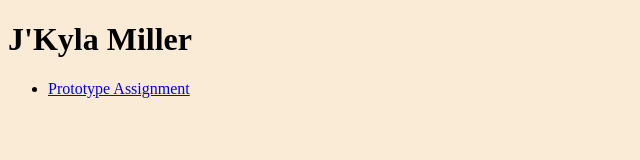
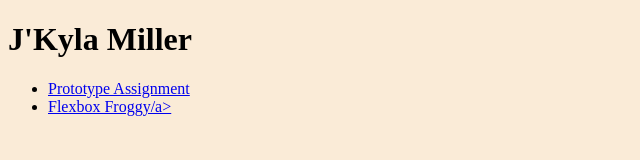
Before and after one commit to jlmiller4/ifsc-1310, a plain HTML site: page index.html in a window 1280 px wide. Shown: the whole page, without its empty margins (0-640 px from the left). Drawn offline with Linux system fonts and the light colour scheme.

Commit message:
Froggy added

```diff
--- a/index.html
+++ b/index.html
@@ -14,6 +14,7 @@
     <nav>
         <ul>
             <li><a href="prototype/index.html">Prototype Assignment</a></li>
+            <li><a href="assets/img/Screenshot 2024-02-29 134450.png">Flexbox Froggy/a></li>
         </ul>
     </nav>
 </body>
```
Also changed, not shown: assets/img/Screenshot 2024-02-29 134450.png (added).
